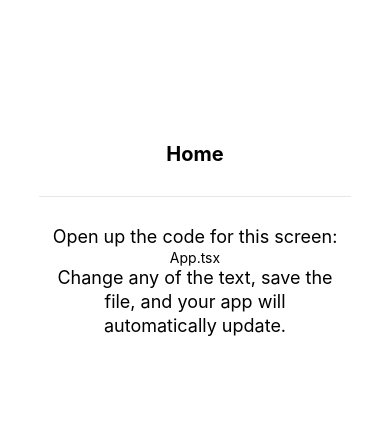
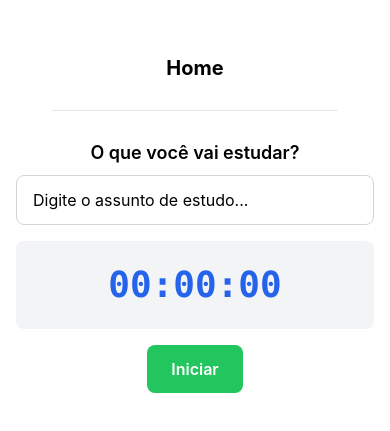
Before and after one commit to walissonsilva/bora-estudar, a React Native app: screen / in a window 390 px wide. Shown: the part 183-614 px from the top of the page. Built offline with nearby package versions, Linux system fonts and the light colour scheme.

Commit message:
feat: add dark mode support and study timer component
- Enable dark mode in tailwind config
- Add react-dom and react-native-web dependencies
- Remove unused EditScreenInfo component
- Implement study timer with start/pause/stop functionality
- Update styling and layout for new timer component

```diff
--- a/components/EditScreenInfo.tsx
+++ /dev/null
@@ -1,29 +0,0 @@
-import { Text, View } from 'react-native';
-
-export const EditScreenInfo = ({ path }: { path: string }) => {
-  const title = 'Open up the code for this screen:';
-  const description =
-    'Change any of the text, save the file, and your app will automatically update.';
-
-  return (
-    <View>
-      <View className={styles.getStartedContainer}>
-        <Text className={styles.getStartedText}>{title}</Text>
-        <View className={styles.codeHighlightContainer + styles.homeScreenFilename}>
-          <Text>{path}</Text>
-        </View>
-        <Text className={styles.getStartedText}>{description}</Text>
-      </View>
-    </View>
-  );
-};
-
-const styles = {
-  codeHighlightContainer: `rounded-md px-1`,
-  getStartedContainer: `items-center mx-12`,
-  getStartedText: `text-lg leading-6 text-center`,
-  helpContainer: `items-center mx-5 mt-4`,
-  helpLink: `py-4`,
-  helpLinkText: `text-center`,
-  homeScreenFilename: `my-2`,
-};
--- a/components/ScreenContent.tsx
+++ b/components/ScreenContent.tsx
@@ -1,25 +1,132 @@
-import { Text, View } from 'react-native';
-
-import { EditScreenInfo } from './EditScreenInfo';
+import { Text, View, TextInput, TouchableOpacity, Alert } from 'react-native';
+import { useState, useEffect, useRef } from 'react';
 
 type ScreenContentProps = {
   title: string;
-  path: string;
   children?: React.ReactNode;
 };
 
-export const ScreenContent = ({ title, path, children }: ScreenContentProps) => {
+export const ScreenContent = ({ title, children }: ScreenContentProps) => {
+  const [studyTopic, setStudyTopic] = useState('');
+  const [time, setTime] = useState(0);
+  const [isRunning, setIsRunning] = useState(false);
+  const [isPaused, setIsPaused] = useState(false);
+  const intervalRef = useRef<NodeJS.Timeout | null>(null);
+
+  useEffect(() => {
+    if (isRunning && !isPaused) {
+      intervalRef.current = setInterval(() => {
+        setTime((prevTime) => prevTime + 1);
+      }, 1000);
+    } else {
+      if (intervalRef.current) {
+        clearInterval(intervalRef.current);
+        intervalRef.current = null;
+      }
+    }
+
+    return () => {
+      if (intervalRef.current) {
+        clearInterval(intervalRef.current);
+      }
+    };
+  }, [isRunning, isPaused]);
+
+  const formatTime = (seconds: number) => {
+    const hours = Math.floor(seconds / 3600);
+    const minutes = Math.floor((seconds % 3600) / 60);
+    const secs = seconds % 60;
+    return `${hours.toString().padStart(2, '0')}:${minutes.toString().padStart(2, '0')}:${secs.toString().padStart(2, '0')}`;
+  };
+
+  const startTimer = () => {
+    if (studyTopic.trim() === '') {
+      Alert.alert('Atenção', 'Por favor, informe o que você vai estudar.');
+      return;
+    }
+    setIsRunning(true);
+    setIsPaused(false);
+  };
+
+  const pauseTimer = () => {
+    setIsPaused(!isPaused);
+  };
+
+  const stopTimer = () => {
+    Alert.alert('Confirmar', 'Tem certeza que deseja encerrar o cronômetro?', [
+      {
+        text: 'Cancelar',
+        style: 'cancel',
+      },
+      {
+        text: 'Encerrar',
+        style: 'destructive',
+        onPress: () => {
+          setIsRunning(false);
+          setIsPaused(false);
+          setTime(0);
+          setStudyTopic('');
+        },
+      },
+    ]);
+  };
+
   return (
     <View className={styles.container}>
       <Text className={styles.title}>{title}</Text>
       <View className={styles.separator} />
-      <EditScreenInfo path={path} />
+
+      <View className={styles.studyContainer}>
+        <Text className={styles.label}>O que você vai estudar?</Text>
+        <TextInput
+          className={styles.input}
+          value={studyTopic}
+          onChangeText={setStudyTopic}
+          placeholder="Digite o assunto de estudo..."
+          editable={!isRunning}
+        />
+
+        <View className={styles.timerContainer}>
+          <Text className={styles.timer}>{formatTime(time)}</Text>
+        </View>
+
+        <View className={styles.buttonContainer}>
+          {!isRunning ? (
+            <TouchableOpacity className={styles.startButton} onPress={startTimer}>
+              <Text className={styles.buttonText}>Iniciar</Text>
+            </TouchableOpacity>
+          ) : (
+            <>
+              <TouchableOpacity
+                className={isPaused ? styles.resumeButton : styles.pauseButton}
+                onPress={pauseTimer}>
+                <Text className={styles.buttonText}>{isPaused ? 'Retomar' : 'Pausar'}</Text>
+              </TouchableOpacity>
+              <TouchableOpacity className={styles.stopButton} onPress={stopTimer}>
+                <Text className={styles.buttonText}>Encerrar</Text>
+              </TouchableOpacity>
+            </>
+          )}
+        </View>
+      </View>
+
       {children}
     </View>
   );
 };
 const styles = {
-  container: `items-center flex-1 justify-center`,
+  container: `items-center flex-1 justify-center px-4`,
   separator: `h-[1px] my-7 w-4/5 bg-gray-200`,
   title: `text-xl font-bold`,
+  studyContainer: `w-full max-w-sm mb-8`,
+  label: `text-lg font-semibold mb-2 text-center`,
+  input: `border border-gray-300 rounded-lg px-4 py-3 text-base mb-4 bg-white`,
+  timerContainer: `bg-gray-100 rounded-lg p-6 mb-4`,
+  timer: `text-4xl font-mono font-bold text-center text-blue-600`,
+  buttonContainer: `flex-row justify-center gap-3`,
+  startButton: `bg-green-500 px-6 py-3 rounded-lg`,
+  pauseButton: `bg-yellow-500 px-6 py-3 rounded-lg`,
+  resumeButton: `bg-blue-500 px-6 py-3 rounded-lg`,
+  stopButton: `bg-red-500 px-6 py-3 rounded-lg`,
+  buttonText: `text-white font-semibold text-base`,
 };
--- a/package.json
+++ b/package.json
@@ -17,7 +17,10 @@
     "react": "19.0.0",
     "react-native": "0.79.5",
     "react-native-reanimated": "~3.17.4",
-    "react-native-safe-area-context": "5.4.0"
+    "react-native-safe-area-context": "5.4.0",
+    "react-dom": "19.0.0",
+    "react-native-web": "^0.20.0",
+    "@expo/metro-runtime": "~5.0.4"
   },
   "devDependencies": {
     "@babel/core": "^7.20.0",
--- a/tailwind.config.js
+++ b/tailwind.config.js
@@ -1,7 +1,7 @@
 /** @type {import('tailwindcss').Config} */
 module.exports = {
   content: ['./App.{js,ts,tsx}', './components/**/*.{js,ts,tsx}'],
-
+  darkMode: 'class',
   presets: [require('nativewind/preset')],
   theme: {
     extend: {},
```
Also changed, not shown: 1 other file (tests, documents, lock files or other folders).
